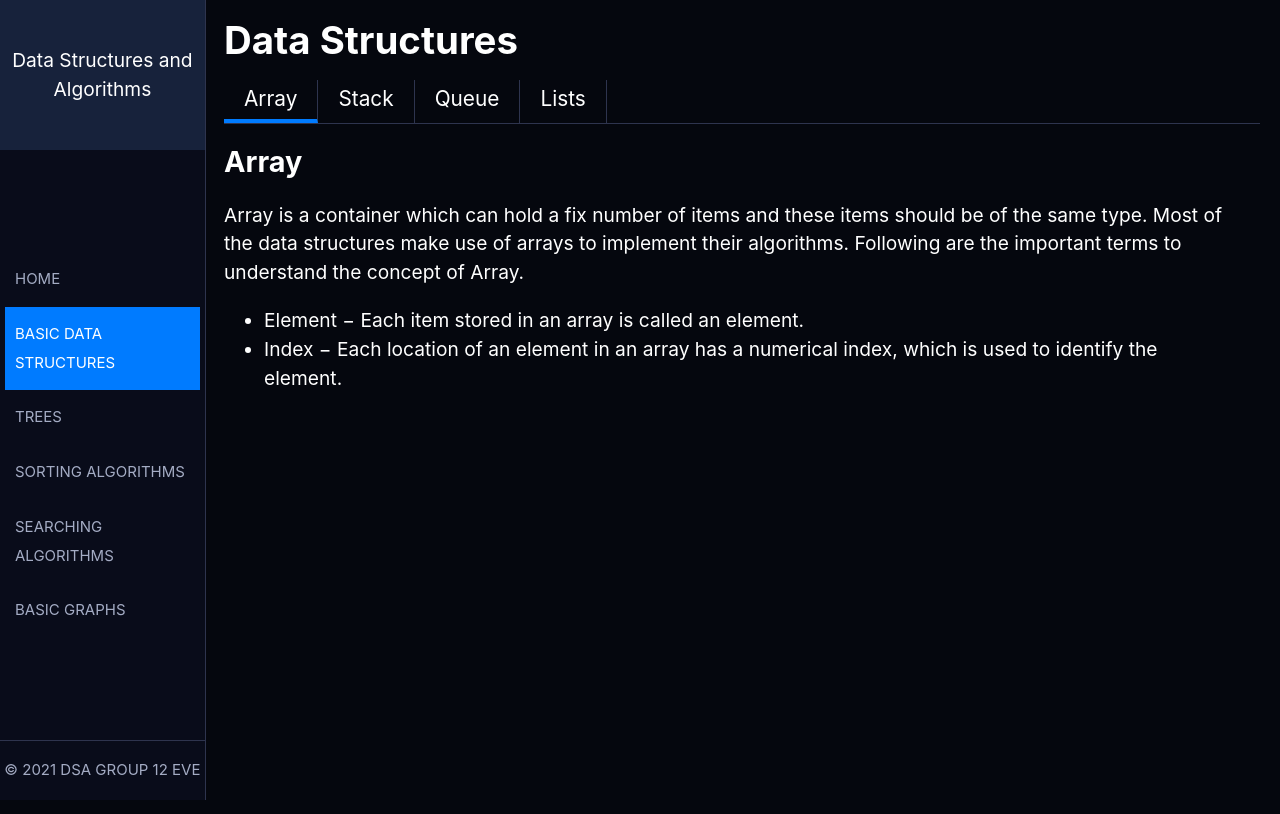
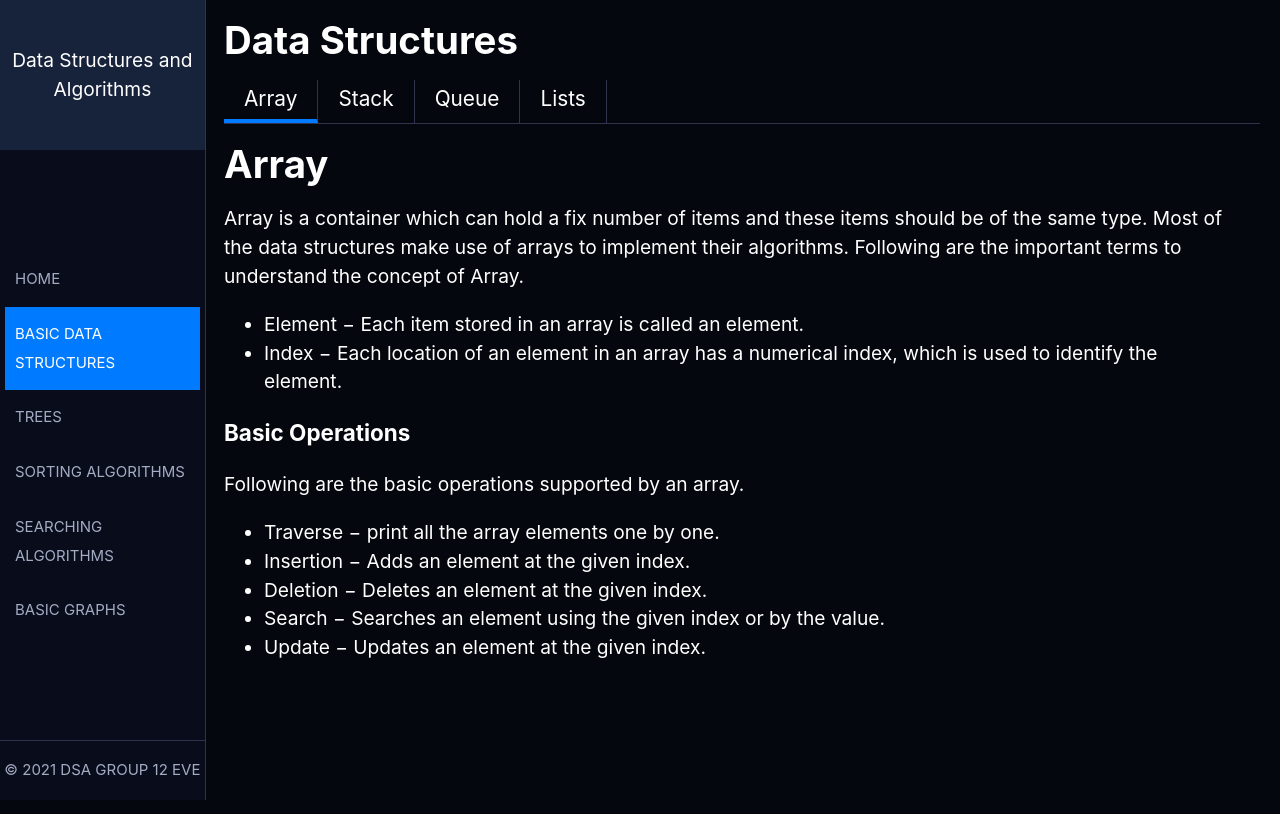
Before and after one commit to Mubangizi/data-structures-info, a React (Create React App) app: page /data_structures in a window 1280 px wide. Shown: the top 814 px of the page. Built offline with nearby package versions, Linux system fonts and the light colour scheme.

Commit message:
Add Array Info

```diff
--- a/src/components/ArrayComponent/index.jsx
+++ b/src/components/ArrayComponent/index.jsx
@@ -3,7 +3,7 @@ import "./ArrayComponent.css";
 const ArrayComponent = () => {
   return (
     <div className="ArrayComponent">
-      <h2 className="ItemHeading">Array</h2>
+      <h1 className="ItemHeading">Array</h1>
       <div className="ItemDescription">
         Array is a container which can hold a fix number of items and these
         items should be of the same type. Most of the data structures make use
@@ -16,6 +16,17 @@ const ArrayComponent = () => {
             index, which is used to identify the element.
           </li>
         </ul>
+        <h3>Basic Operations</h3>
+        Following are the basic operations supported by an array.
+        <ul>
+          <li>Traverse − print all the array elements one by one.</li>
+          <li>Insertion − Adds an element at the given index.</li>
+          <li>Deletion − Deletes an element at the given index.</li>
+          <li>
+            Search − Searches an element using the given index or by the value.
+          </li>
+          <li>Update − Updates an element at the given index.</li>
+        </ul>
       </div>
     </div>
   );
```
